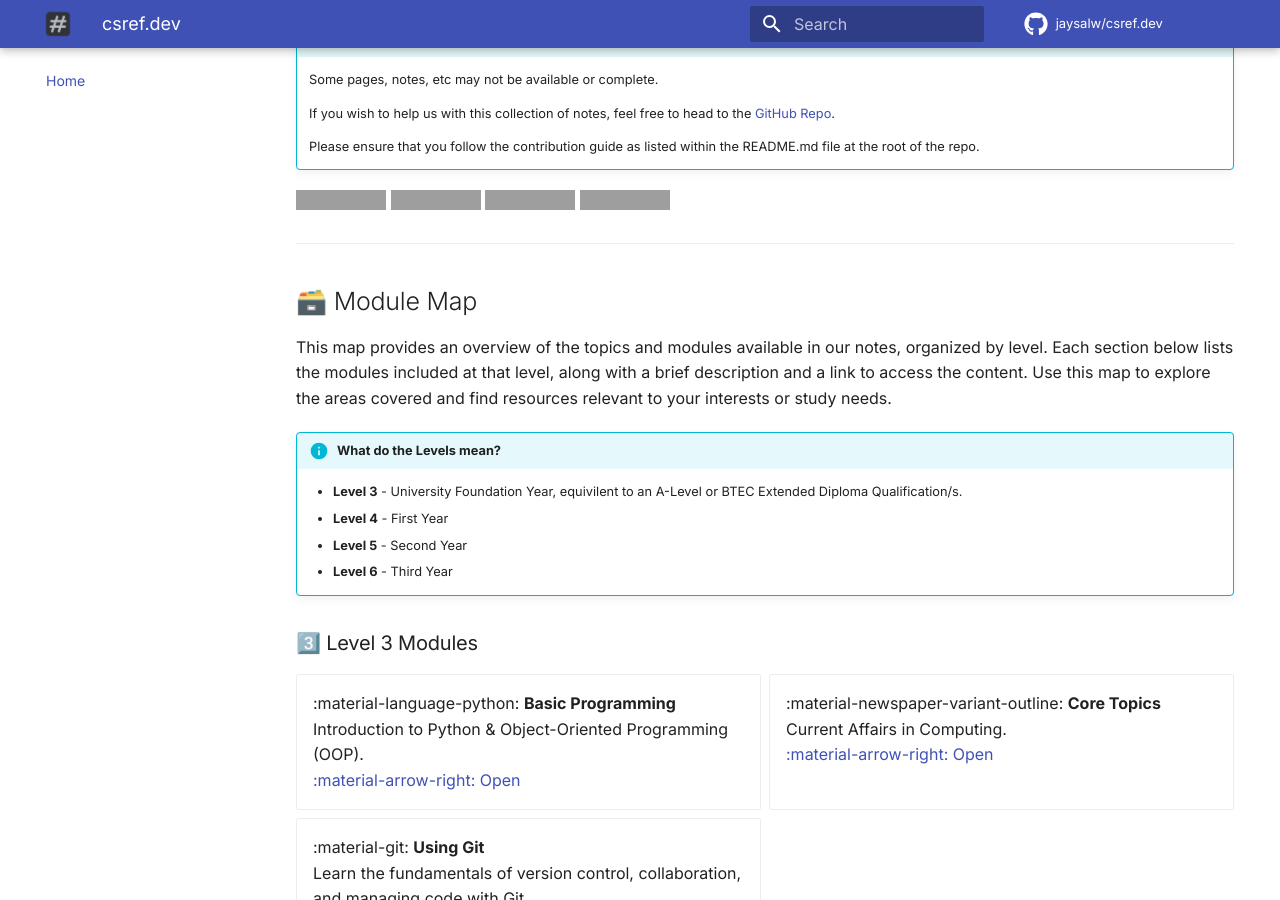
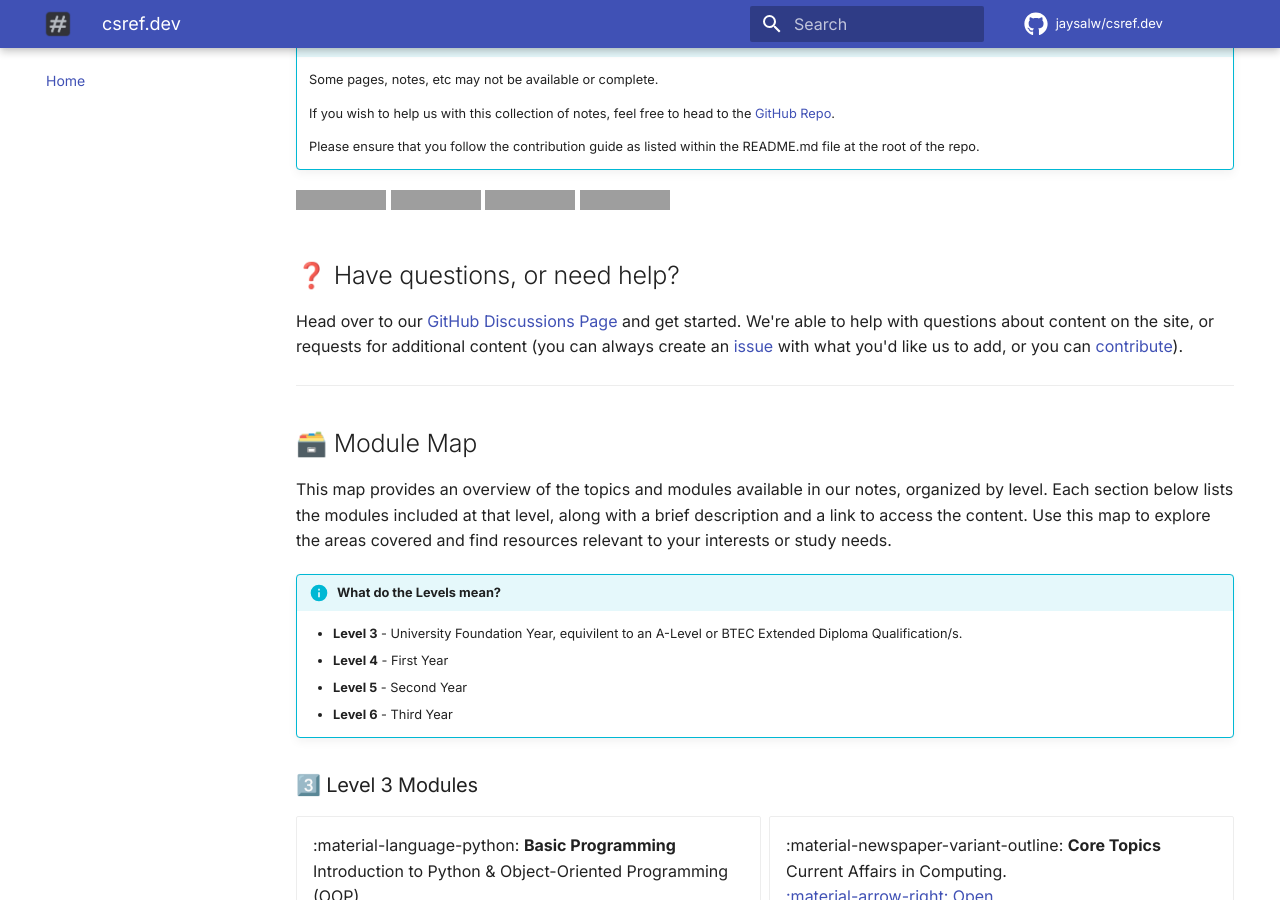
Before and after one commit to jaysalw/csref.dev, an MkDocs documentation site: the page built from docs/index.md, in a window 1280 px wide and 900 px high, scrolled down 362 px, cut to the strip 0-900 px from the top of the window. Built offline with MkDocs 1.6.1 and Material for MkDocs 9.7.7, drawn with Linux system fonts in a browser that asks for light colours; comment, search, counter and statistics services are not loaded; grey boxes are pictures that could not be loaded.

Commit message:
Add help section with GitHub Discussions link
Added a section for questions and help resources.

Signed-off-by: Jay <2512956@leedstrinity.ac.uk>

```diff
--- a/docs/index.md
+++ b/docs/index.md
@@ -22,6 +22,10 @@ Don't be the person who ships on a friday - it can cause so many issues 😭.
 [![GitHub issues](https://img.shields.io/github/issues/jaysalw/csref.dev?style=for-the-badge)](https://github.com/jaysalw/csref.dev/issues)
 [![GitHub last commit](https://img.shields.io/github/last-commit/jaysalw/csref.dev?style=for-the-badge&logo=git)](https://github.com/jaysalw/csref.dev/commits/main)
 [![License](https://img.shields.io/github/license/jaysalw/csref.dev?style=for-the-badge)](https://github.com/jaysalw/csref.dev/blob/main/LICENSE)
+
+## ❓ Have questions, or need help?
+Head over to our [GitHub Discussions Page](https://github.com/jaysalw/csref.dev/discussions) and get started. We're able to help with questions about content on the site, or requests for additional content (you can always create an [issue](https://github.com/jaysalw/csref.dev/issues) with what you'd like us to add, or you can [contribute](https://csref.dev/contributing/)).
+
 
 ---
 
```
